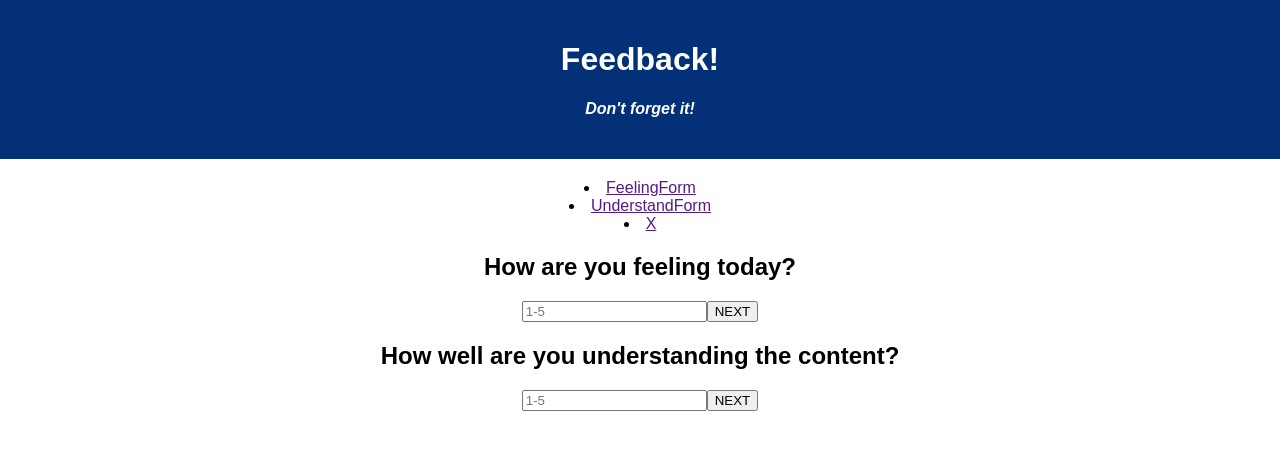
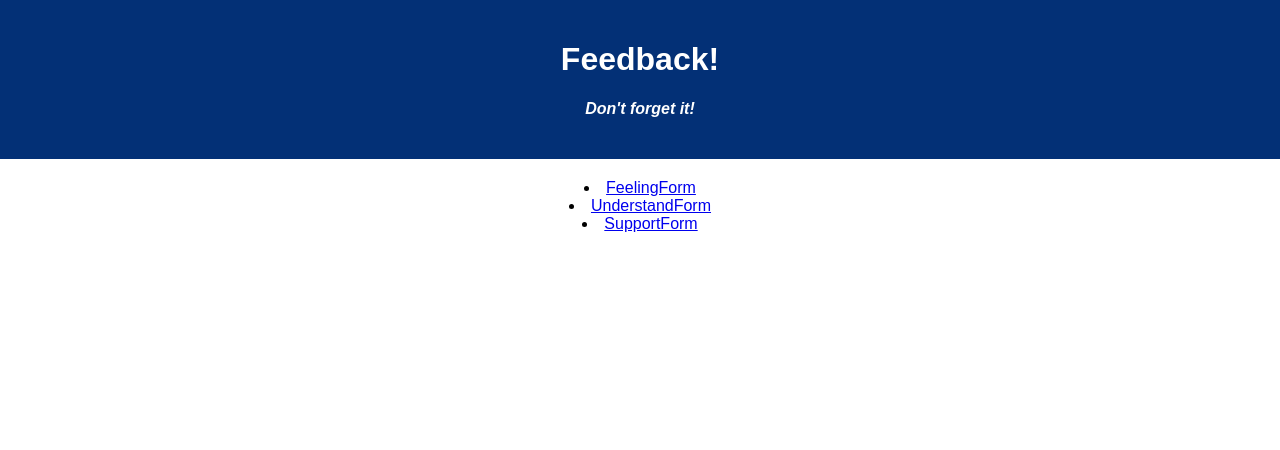
Before and after one commit to SamMac34/weekend-redux-feedback-loop, a React (Create React App) app: page /feelingform in a window 1280 px wide. Shown: the top 450 px of the page. Built offline with nearby package versions, Linux system fonts and the light colour scheme.

Commit message:
Completed logic and functionality in  FeelingForm component

```diff
--- a/src/components/App/App.jsx
+++ b/src/components/App/App.jsx
@@ -16,17 +16,24 @@ function App() {
         </header>
         <nav>
           <li>
-            <Link>FeelingForm</Link>
+            <Link to="/feelingform">FeelingForm</Link>
           </li>
           <li>
-            <Link>UnderstandForm</Link>
+            <Link to="/understandform">UnderstandForm</Link>
           </li>
           <li>
-            <Link>X</Link>
+            <Link to="supportform">SupportForm</Link>
           </li>
         </nav>
+        <Route path="/feelingform">
         <FeelingForm />
+        </Route>
+        <Route path="/understandform">
         <UnderstandForm />
+        </Route>
+        {/* <Route>
+          <SupportForm />
+        </Route> */}
 
       </div>
     </Router>
--- a/src/components/FeelingForm/FeelingForm.jsx
+++ b/src/components/FeelingForm/FeelingForm.jsx
@@ -1,29 +1,42 @@
 import React, { useState } from "react";
 import { useDispatch } from "react-redux";
+import { useHistory } from "react-router-dom/cjs/react-router-dom.min";
 
 function FeelingForm() {
     const dispatch = useDispatch();
-    let [feeling, setFeeling] = useState(0);
+    const history = useHistory();
+    let [feeling, setFeeling] = useState('');
 
+    // Capture 'feeling' value
     const handleFeeling = (event) => {
-        console.log('in handleFeeling, e.t.v is:', event.target.value);
         setFeeling(event.target.value)
     };
 
+    // Require input between 1-5 and send to Redux store
     const addFeeling = () => {
-        console.log('in addFeeling');
-        dispatch({
-            type: 'ADD_FEELING',
-            payload: feeling,
-        })
+        if (feeling === '' || feeling > 5 || feeling < 1) {
+            alert('Must enter a value between 1-5 to continue.')
+        } else
+            dispatch({
+                type: 'ADD_FEELING',
+                payload: feeling,
+            }),
+                history.push('/understandform');
     };
 
     return (
-        <>
-        <h2>How are you feeling today?</h2>
-        <input onChange={handleFeeling} type="number" placeholder="1-5"></input>
-        <button onClick={addFeeling}>NEXT</button>
-        </>
+        <form>
+            <h2>How are you feeling today?</h2>
+            <input
+                onChange={handleFeeling}
+                type="number"
+                placeholder="1-5"
+                min="1"
+                max="5"
+                required
+            />
+            <button onClick={addFeeling} type="submit">NEXT</button>
+        </form>
     )
 }
 
```
Also changed, not shown: src/components/SupportForm/SupportForm.jsx (added, +30 -0 lines).
